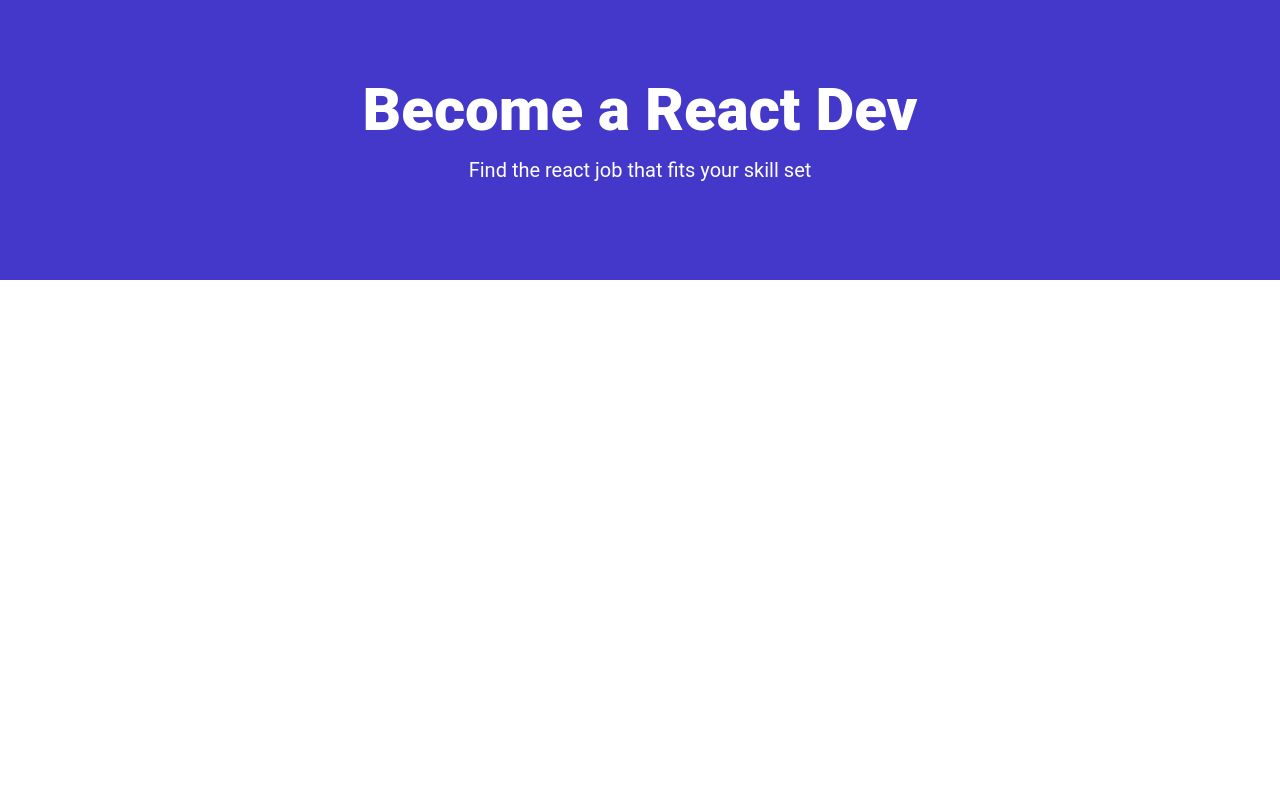
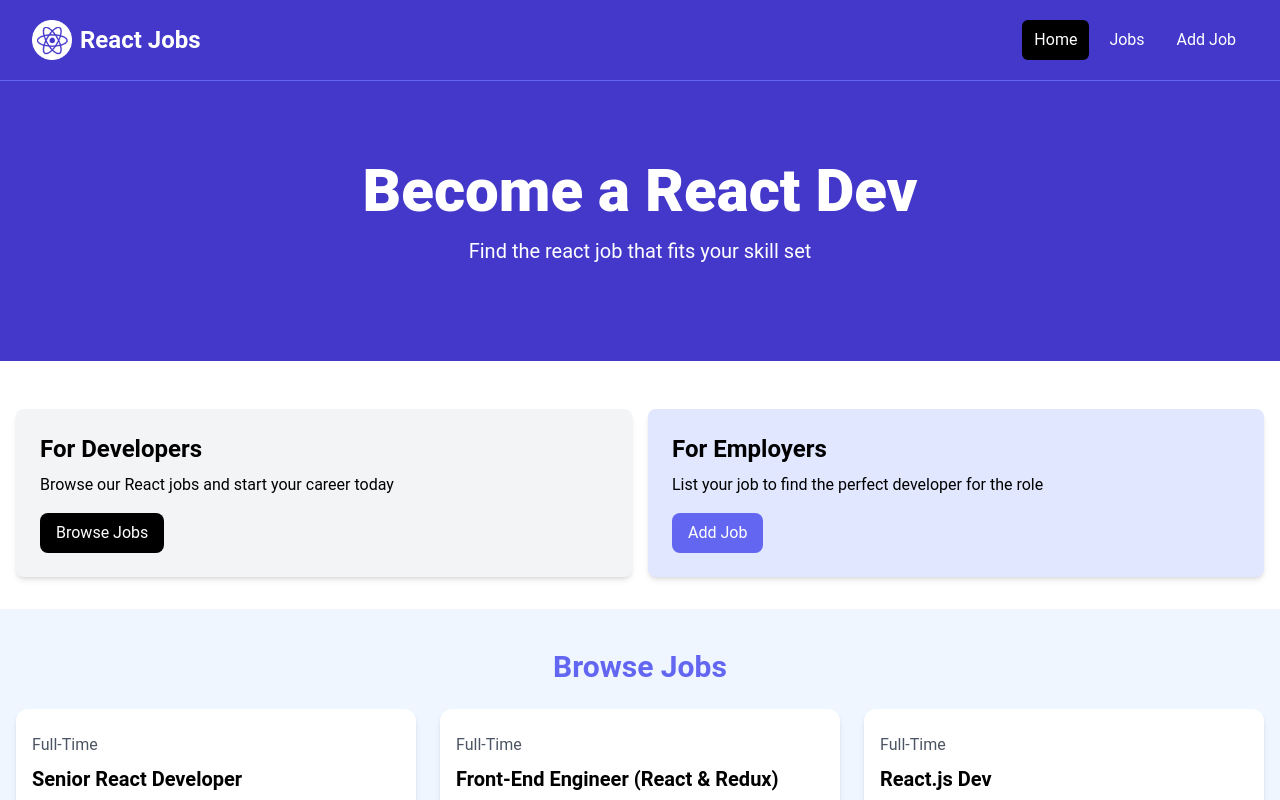
Before and after one commit to ShreyaR13/react-job-app, a React (Vite) app: page / in a window 1280 px wide. Shown: the top 800 px of the page. Built offline with nearby package versions, Linux system fonts and the light colour scheme.

Commit message:
Add Layouts, pages

```diff
--- a/src/App.jsx
+++ b/src/App.jsx
@@ -52,12 +52,18 @@
 // export default App
 
 import React from 'react';
+import { Route, createBrowserRouter, createRoutesFromElements, RouterProvider } from 'react-router-dom';
 import HomePage from './pages/HomePage';
-import { Route, createBrowserRouter, createRoutesFromElements, RouterProvider } from 'react-router-dom';
+import MainLayout from './layouts/MainLayout';
 
 // const router = createBrowserRouter(createRoutesFromElements(<Route index element={<h1>My Jobs App</h1>} />));
 
-const router = createBrowserRouter(createRoutesFromElements(<Route index element={<HomePage />} />));
+const router = createBrowserRouter(createRoutesFromElements(
+  // add parent route for rest of the routes
+  <Route path='/' element={<MainLayout />}>
+    <Route index element={<HomePage />} />
+  </Route>
+));
 
 const App = () => {
   return <RouterProvider router={router} />
--- /dev/null
+++ b/src/layouts/MainLayout.jsx
@@ -0,0 +1,14 @@
+// In the MainLayout, whatever route you are on, that content/page is going to come from Outlet
+import { Outlet } from 'react-router-dom';
+import Navbar from '../components/Navbar';
+
+const MainLayout = () => {
+    return (
+        <>
+            <Navbar />
+            <Outlet />
+        </>
+    )
+}
+
+export default MainLayout
--- a/src/pages/HomePage.jsx
+++ b/src/pages/HomePage.jsx
@@ -1,10 +1,16 @@
 import React from 'react';
 import Hero from '../components/Hero';
+import HomeCards from '../components/HomeCards';
+import JobListings from '../components/JobListings';
+import ViewAllJobs from '../components/ViewAllJobs';
 
 const HomePage = () => {
     return (
         <>
             <Hero />
+            <HomeCards />
+            <JobListings />
+            <ViewAllJobs />
         </>
     )
 }
```
